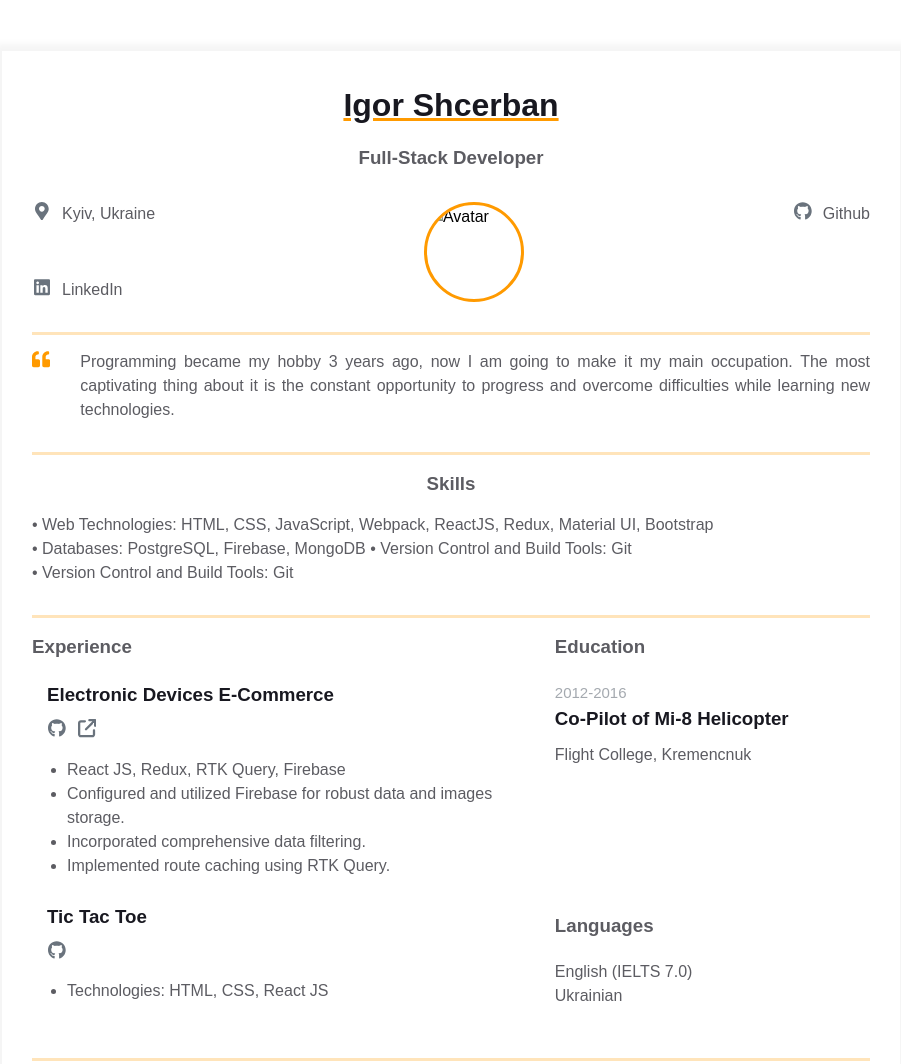
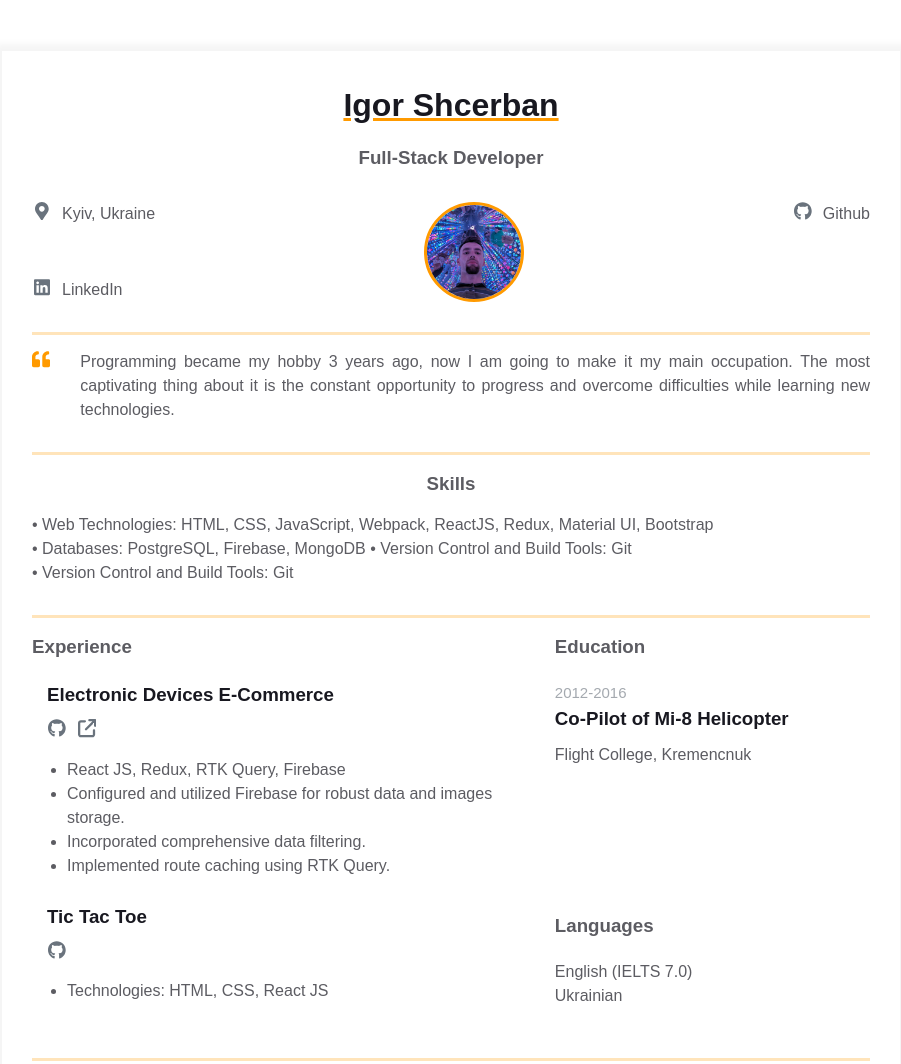
Before and after one commit to 123shchrbn456/homepage, a plain HTML site: page index.html in a window 1280 px wide. Shown: the whole page, without its empty margins (189-1090 px from the left). Drawn offline with Linux system fonts and the light colour scheme.

Commit message:
avatar path is fixed

```diff
--- a/index.html
+++ b/index.html
@@ -48,7 +48,7 @@
                             </div>
 
                             <div class="contact-info__block contact-info__block--center">
-                                <img class="contact-info__avatar" src="assets/avatar.png" alt="Avatar" />
+                                <img class="contact-info__avatar" src="assets/avatar.jpg" alt="Avatar" />
                             </div>
 
                             <div class="contact-info__block">
```
